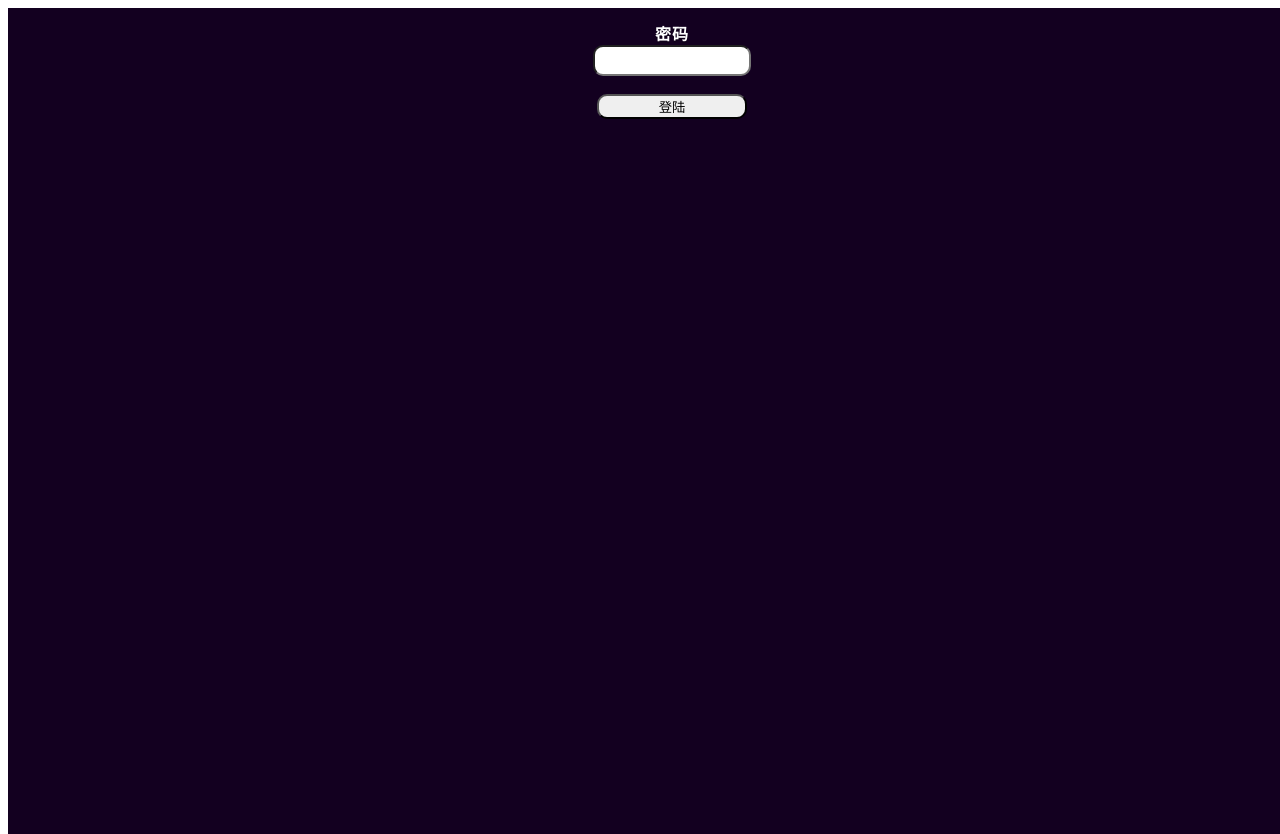
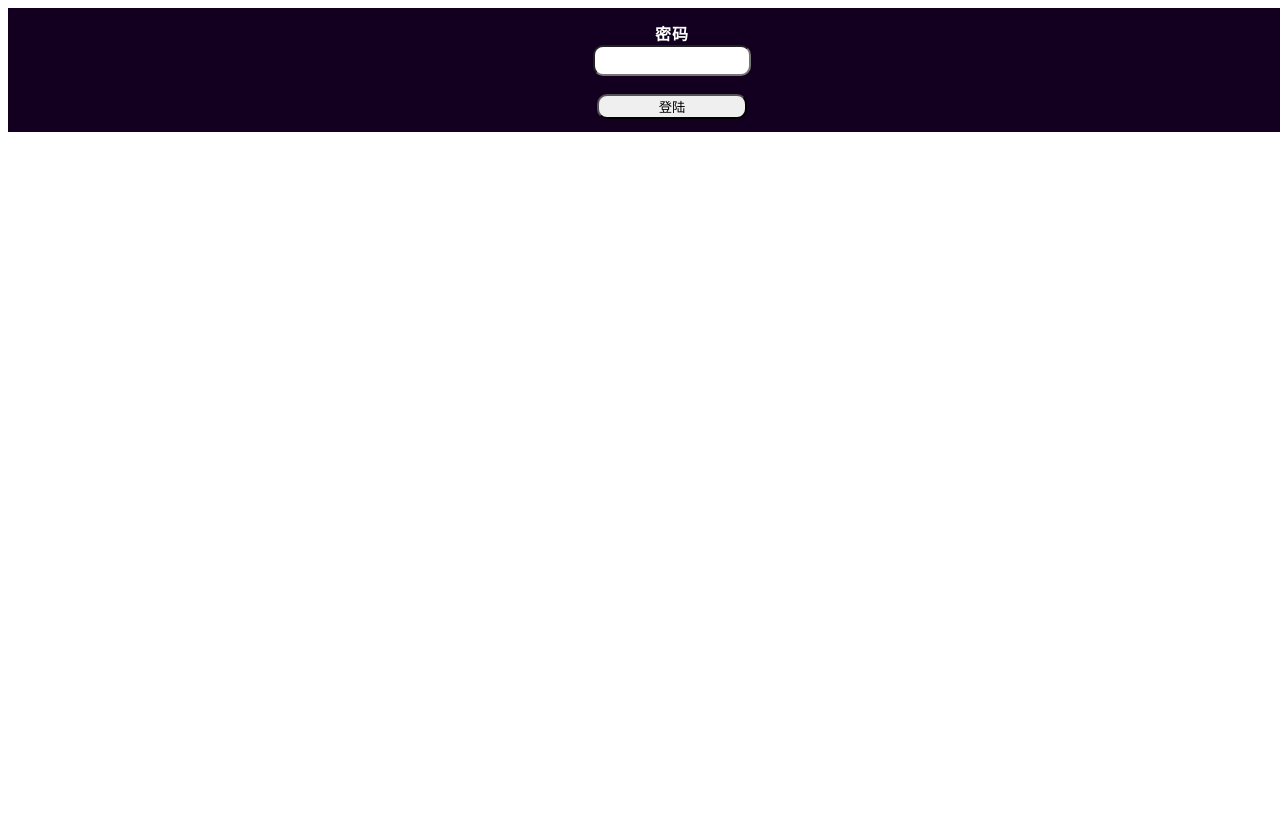
Before and after one commit to PacificYZY/Incredibox_OmniAndAugury.github.io, a plain HTML site: page index.html in a window 1280 px wide. Shown: the top 834 px of the page. After the commit the page ends 800 px from the top, so only its background shows below. Drawn offline with Linux system fonts and the light colour scheme.

Commit message:
Update password.css

```diff
--- a/password.css
+++ b/password.css
@@ -2,7 +2,7 @@
 	--div_password_Y: 0%;
 }
 #div_password {
-	position: absolute;
+	position: relative;
 	background-color: #130020;
 	width: 100%;
 	height:100%;
@@ -32,7 +32,7 @@
 	border-radius: 10px;
 }
 body {
-	position: absolute;
+	position: relative;
 	/*background-color: #130020;*/
 	width: 100%;
 	height:100%;
```
